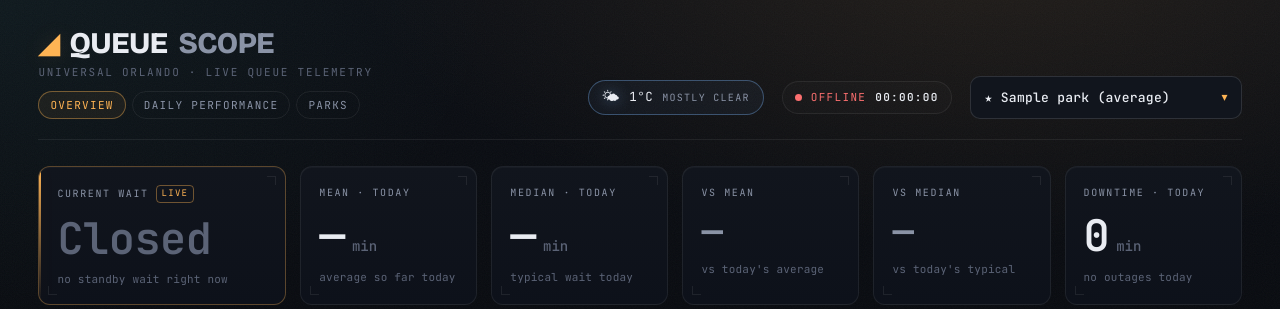
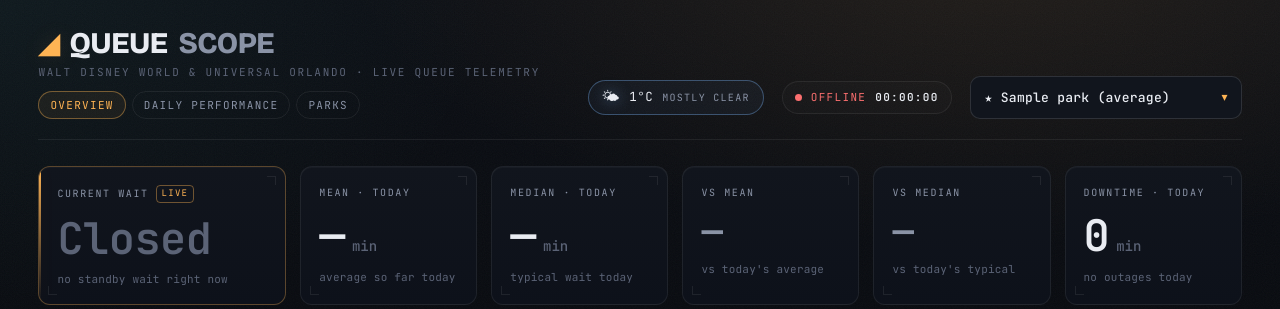
Before and after one commit to germarr/attractions-wait, a FastAPI app: page / in a window 1280 px wide. Shown: the top 309 px of the page. Run offline with FastAPI, Linux system fonts and the light colour scheme; tables that the repository leaves empty hold one stand-in row (values such as "Sample post"); data that the repository does not hold is empty; style sheets or scripts are compiled from the project's sources.

Commit message:
fix: the dashboard names both Destinations, not just Universal
The tab title and the header subtitle both said "Universal Orlando", but the app
tracks two Destinations — Walt Disney World and Universal Orlando, seven Parks
between them — and the Parks page has a Destination selector offering both. The
same error was corrected in CONTEXT.md; this is its user-visible twin, and it
was the first thing a visitor read.

The title drops to "Orlando queue telemetry" rather than naming both resorts,
because a browser tab truncates early and the specifics belong in the header.
The subtitle, which has room, names them explicitly.

Co-Authored-By: Claude Opus 5 (1M context) <noreply@anthropic.com>
Claude-Session: https://claude.ai/code/session_01GLjGoh74et3KVsdJFy8heJ

```diff
--- a/app/templates/index.html
+++ b/app/templates/index.html
@@ -3,7 +3,7 @@
 <head>
   <meta charset="UTF-8" />
   <meta name="viewport" content="width=device-width, initial-scale=1.0" />
-  <title>QUEUESCOPE · Universal Orlando queue telemetry</title>
+  <title>QUEUESCOPE · Orlando queue telemetry</title>
   <link href="/static/output.css?v={{ asset_v }}" rel="stylesheet" />
   <link rel="preconnect" href="https://fonts.googleapis.com" />
   <link rel="preconnect" href="https://fonts.gstatic.com" crossorigin />
@@ -341,7 +341,7 @@
         <div class="mark">
           <span class="glyph">◢</span><span class="scope">QUEUE</span><span class="queue">SCOPE</span>
         </div>
-        <div class="sub">Universal Orlando · live queue telemetry</div>
+        <div class="sub">Walt Disney World &amp; Universal Orlando · live queue telemetry</div>
         <nav class="topnav">
           <a href="/" class="active">Overview</a>
           <a href="/day">Daily Performance</a>
```
